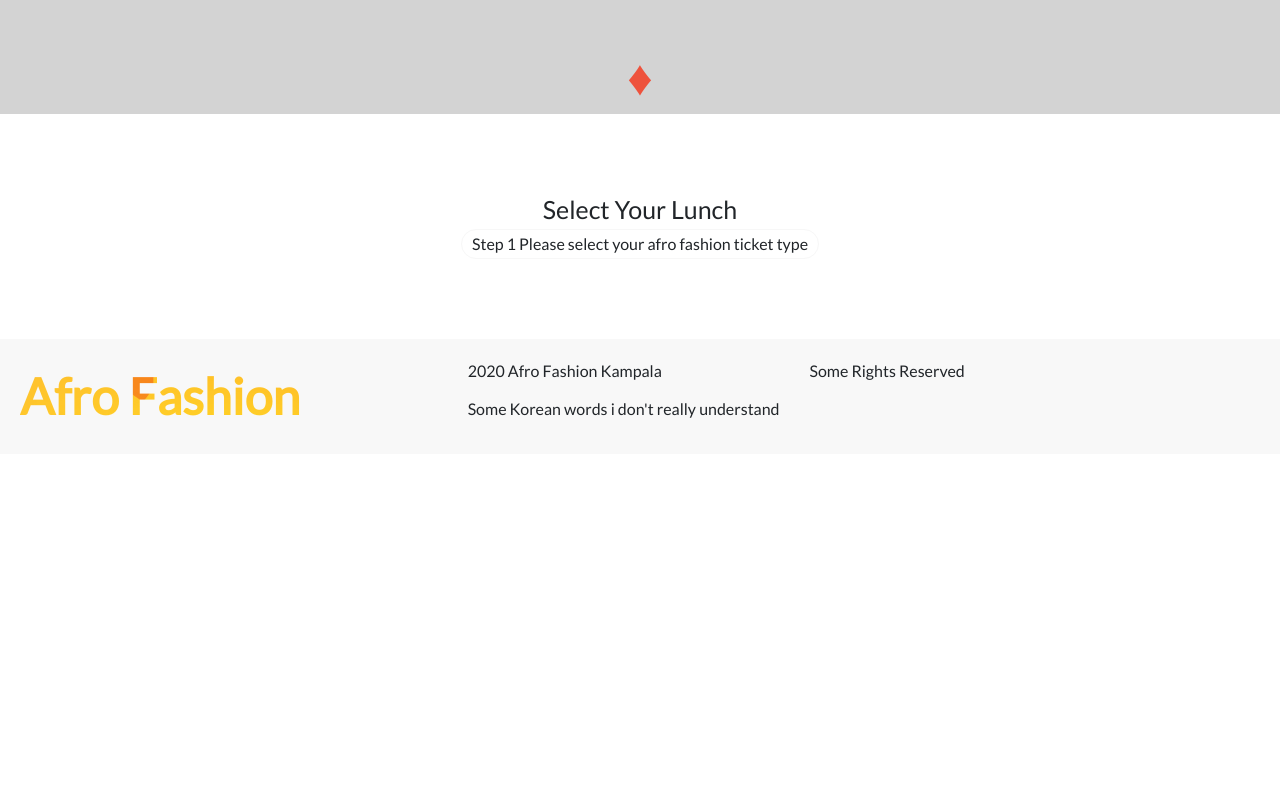
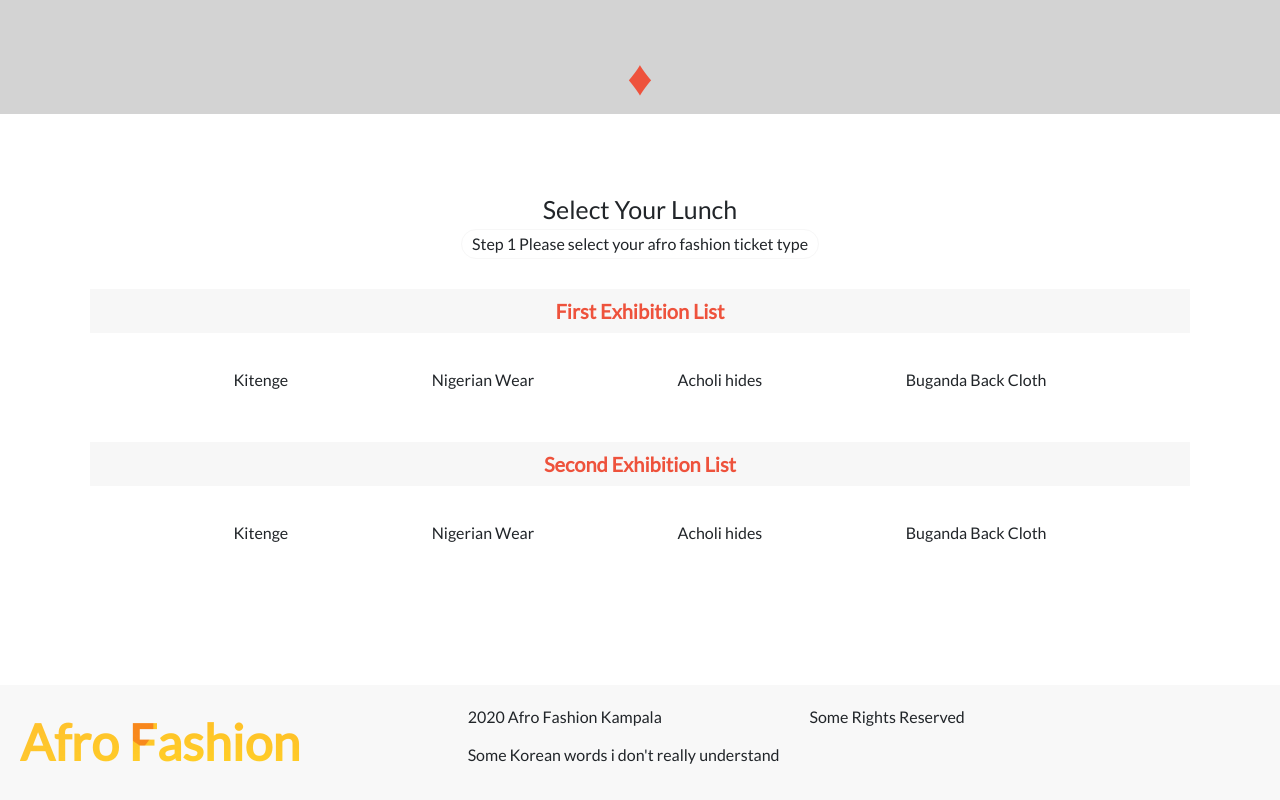
Before and after one commit to oxenprogrammer/dev-conference, a website: page public/ticket.html in a window 1280 px wide. Shown: the part 587-1387 px from the top of the page. Before the commit the page ends 1041 px from the top, so only its background shows below. Drawn offline with nearby package versions, Linux system fonts and the light colour scheme.

Commit message:
feat(ticket): add menu to tickets

```diff
--- a/public/ticket.html
+++ b/public/ticket.html
@@ -63,7 +63,7 @@
 		</nav>
 
 		<main class="main">
-			<section class="cover-tickets">
+			<div class="cover-tickets">
 				<div class="cover-ticket"></div>
 				<nav class="home-ticket">
 					<header
@@ -170,8 +170,28 @@
 						<span class="selction-span">Step 1 </span>Please
 						select your afro fashion ticket type
 					</p>
+					<div class="menus d-flex flex-column">
+						<article class="menu">
+							<h4 class="text-center menu-title">First Exhibition List</h4>
+							<div class="menu-list d-flex justify-content-evenly align-content-center">
+								<div class="list">Kitenge</div>
+								<div class="list">Nigerian Wear</div>
+								<div class="list">Acholi hides</div>
+								<div class="list">Buganda Back Cloth</div>
+							</div>
+						</article>
+						<article class="menu">
+							<h4 class="text-center menu-title">Second Exhibition List</h4>
+							<div class="menu-list d-flex justify-content-evenly align-content-center">
+								<div class="list">Kitenge</div>
+								<div class="list">Nigerian Wear</div>
+								<div class="list">Acholi hides</div>
+								<div class="list">Buganda Back Cloth</div>
+							</div>
+						</article>
+					</div>
 				</section>
-			</section>
+			</div>
 		</main>
 		<footer class="footer d-grid">
 			<div class="footer-logo">Afro Fashion</div>
--- a/scss/_ticket.scss
+++ b/scss/_ticket.scss
@@ -59,5 +59,28 @@
   .lunch-section {
     background-color: #fff;
     padding: 8rem 6rem;
+
+    .menus {
+      padding: 2rem;
+
+      .menu {
+        margin: 1rem;
+      }
+
+      .menu-title {
+        background-color: #f7f7f7;
+        padding: 1rem;
+        font-size: 2rem;
+        font-weight: bold;
+        color: $primary;
+      }
+
+      .menu-list {
+        padding: 3rem 0;
+      }
+    }
   }
 }
+
+// @media only screen and (min-width: 768px) {
+// }
```
Also changed, not shown: css/styles.min.css.
